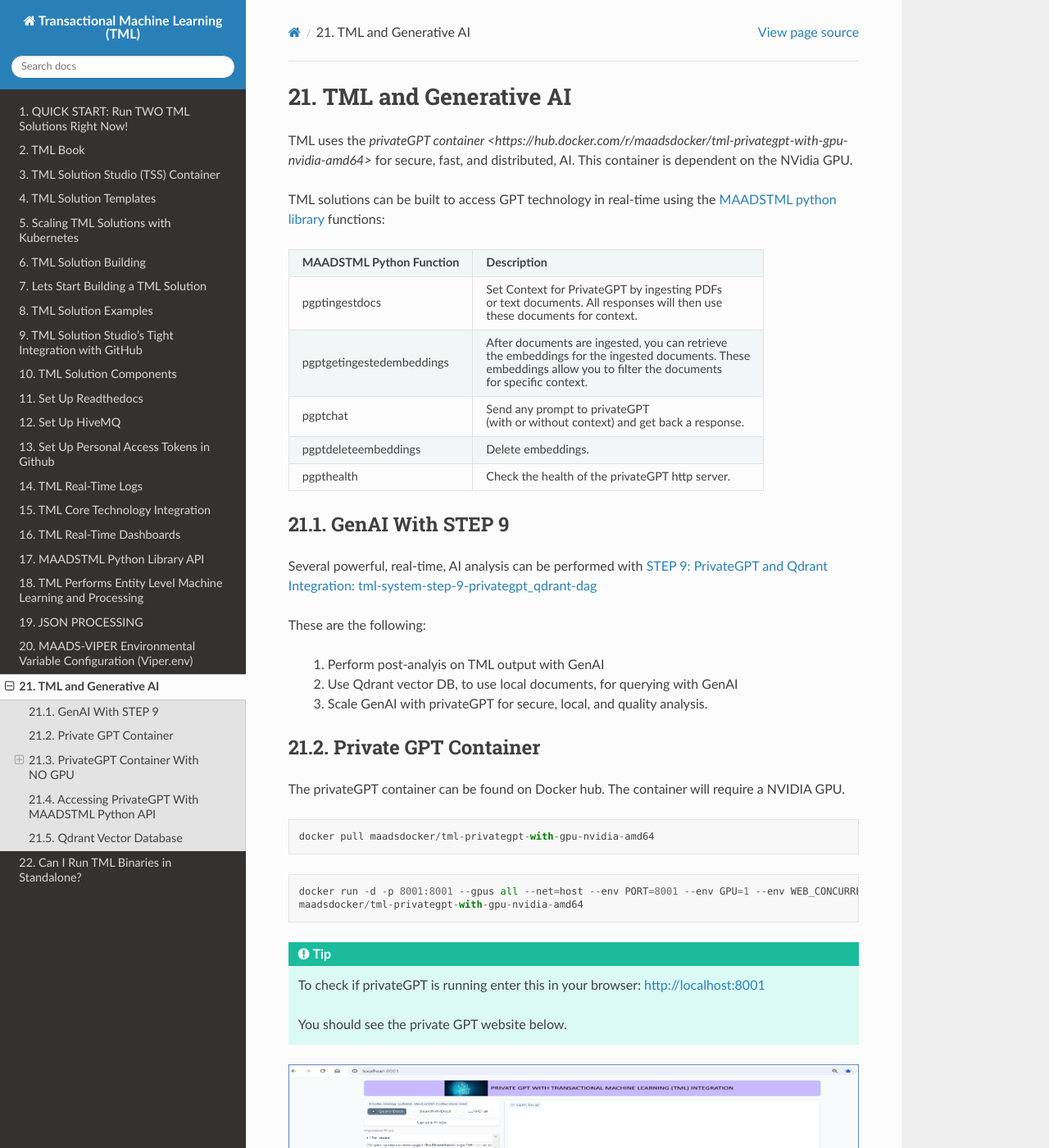
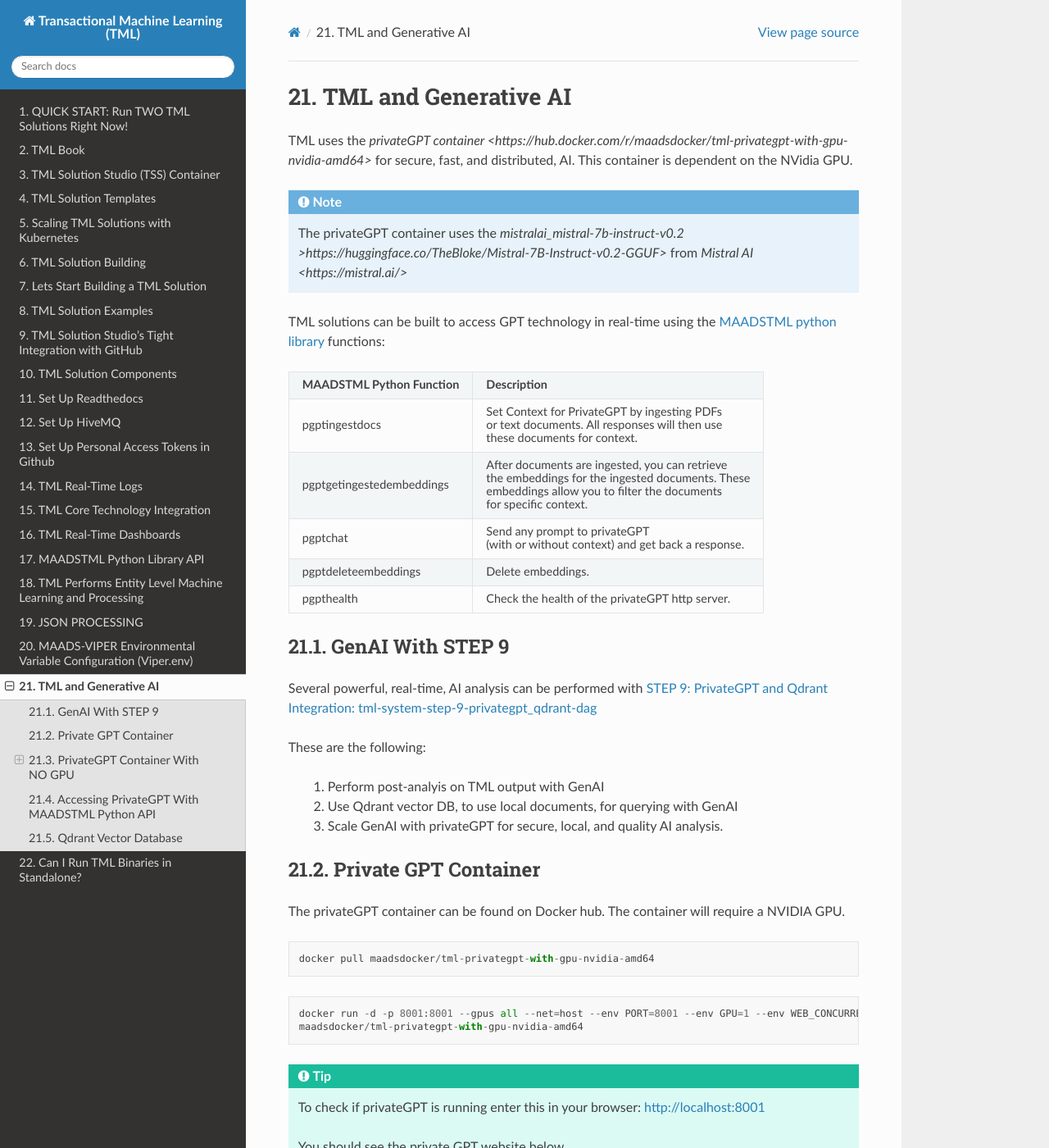
Before and after one commit to smaurice101/readthedocs, a Sphinx documentation site: the page built from docs/source/genai.rst, in a window 1280 px wide and 1400 px high. Shown: the whole window at 82% size. Built offline with Sphinx 7.4.7 and the Read the Docs theme 3.1.0, drawn with Linux system fonts in a browser that asks for light colours.

Commit message:
Update genai.rst

```diff
--- a/docs/source/genai.rst
+++ b/docs/source/genai.rst
@@ -2,6 +2,10 @@
 =================
 
 TML uses the `privateGPT container <https://hub.docker.com/r/maadsdocker/tml-privategpt-with-gpu-nvidia-amd64>` for secure, fast, and distributed, AI. This container is dependent on the NVidia GPU.
+
+.. note::
+   The privateGPT container uses the `mistralai_mistral-7b-instruct-v0.2 >https://huggingface.co/TheBloke/Mistral-7B-Instruct-v0.2-GGUF>` from `Mistral AI
+   <https://mistral.ai/>`
 
 TML solutions can be built to access GPT technology in real-time using the `MAADSTML python library <https://pypi.org/project/maadstml/>`_ functions:
 
@@ -43,7 +47,7 @@
 
  2. Use Qdrant vector DB, to use local documents, for querying with GenAI
 
- 3. Scale GenAI with privateGPT for secure, local, and quality analysis.
+ 3. Scale GenAI with privateGPT for secure, local, and quality AI analysis.
 
 Private GPT Container
 --------------------
```
